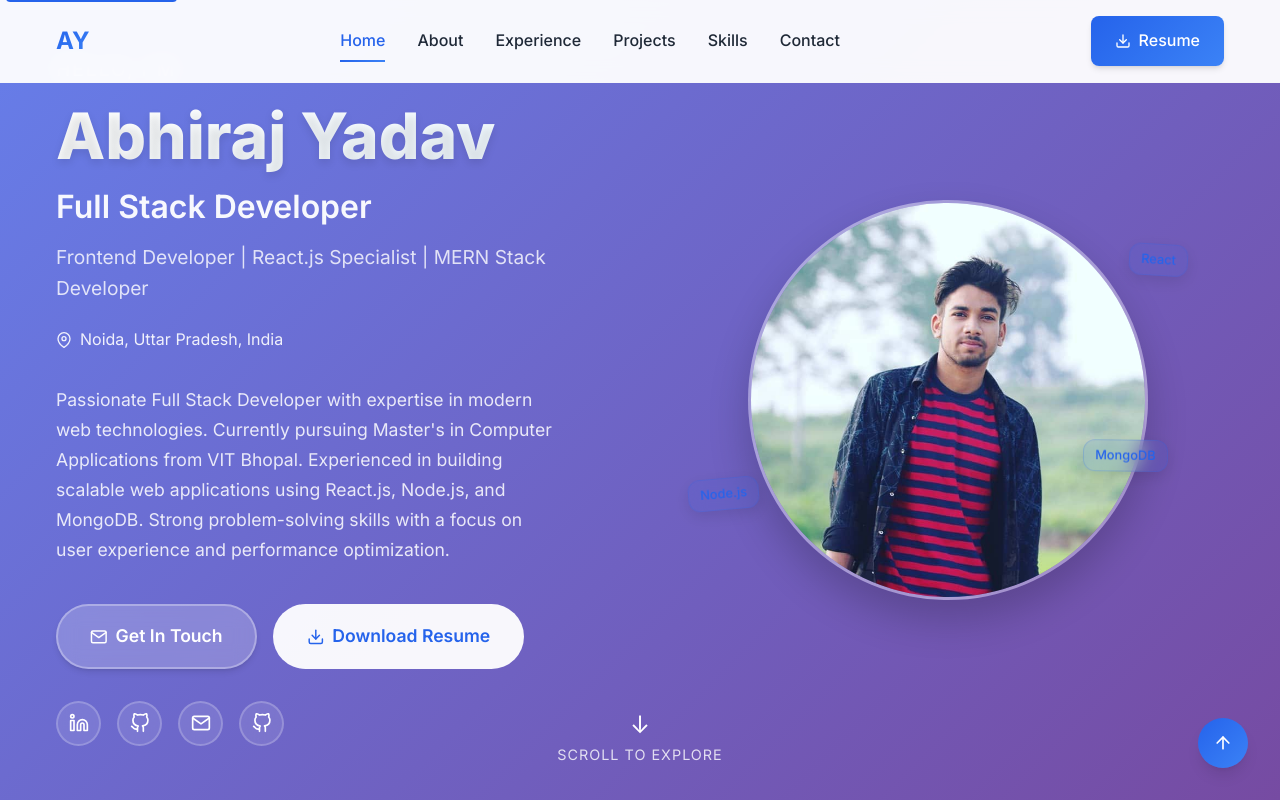
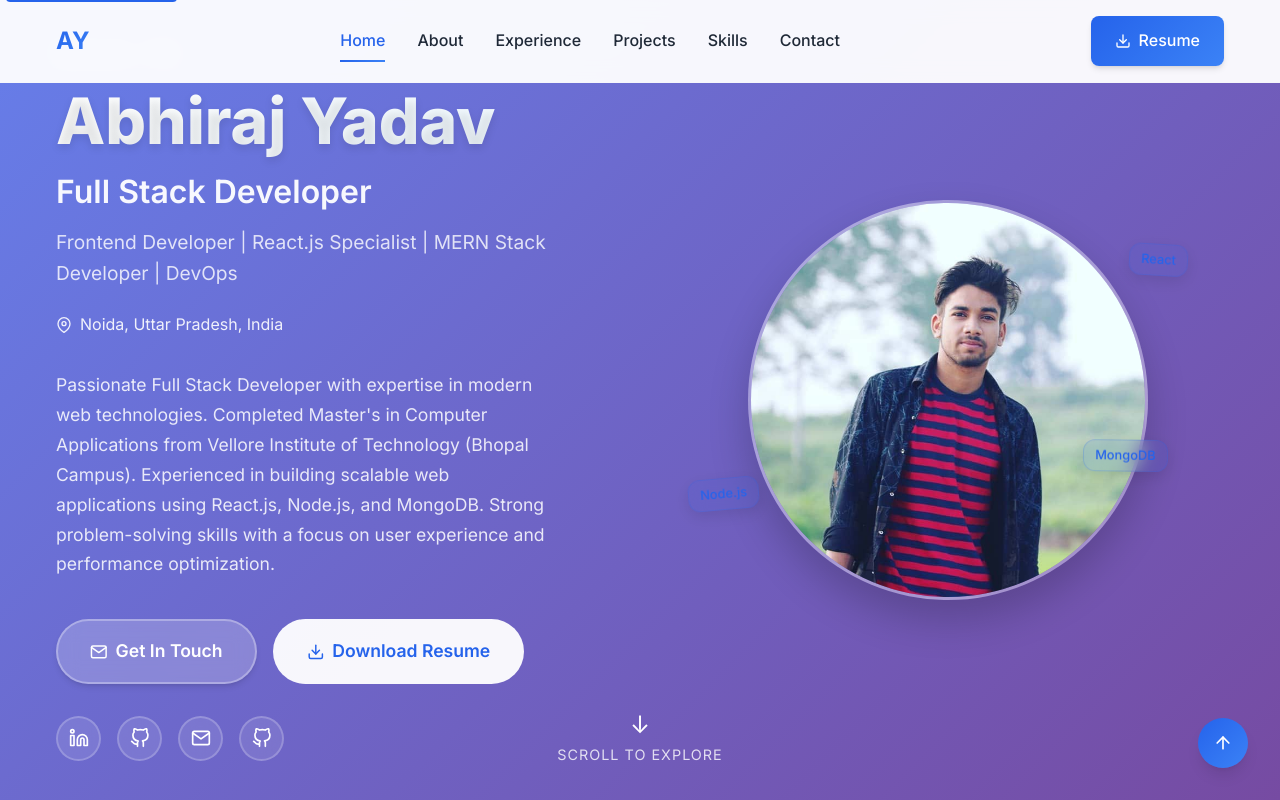
Before and after one commit to abhiraj100/Portfolio, a React (Vite) app: page / in a window 1280 px wide. Shown: the top 800 px of the page. Built offline with nearby package versions, Linux system fonts and the light colour scheme; the HTML template or start-up script is replaced by a standard one; a web font is replaced by a local one.

Commit message:
Changes in Bio in the Hero Section

```diff
--- a/src/data/portfolioData.js
+++ b/src/data/portfolioData.js
@@ -1,7 +1,7 @@
 export const personalInfo = {
   name: "Abhiraj Yadav",
   title: "Full Stack Developer",
-  subtitle: "Frontend Developer | React.js Specialist | MERN Stack Developer",
+  subtitle: "Frontend Developer | React.js Specialist | MERN Stack Developer | DevOps",
   location: "Noida, Uttar Pradesh, India",
   email: "abhirajyadav303@gmail.com",
   phone: "+91 9113402282",
@@ -9,7 +9,7 @@ export const personalInfo = {
   github: "https://github.com/abhiraj100",
   resume: "/Abhiraj_Resume.pdf",
   profileImage: "src/assets/profile.jpeg",
-  bio: "Passionate Full Stack Developer with expertise in modern web technologies. Currently pursuing Master's in Computer Applications from VIT Bhopal. Experienced in building scalable web applications using React.js, Node.js, and MongoDB. Strong problem-solving skills with a focus on user experience and performance optimization.",
+  bio: "Passionate Full Stack Developer with expertise in modern web technologies. Completed Master's in Computer Applications from Vellore Institute of Technology (Bhopal Campus). Experienced in building scalable web applications using React.js, Node.js, and MongoDB. Strong problem-solving skills with a focus on user experience and performance optimization.",
 };
 
 export const education = [
```
